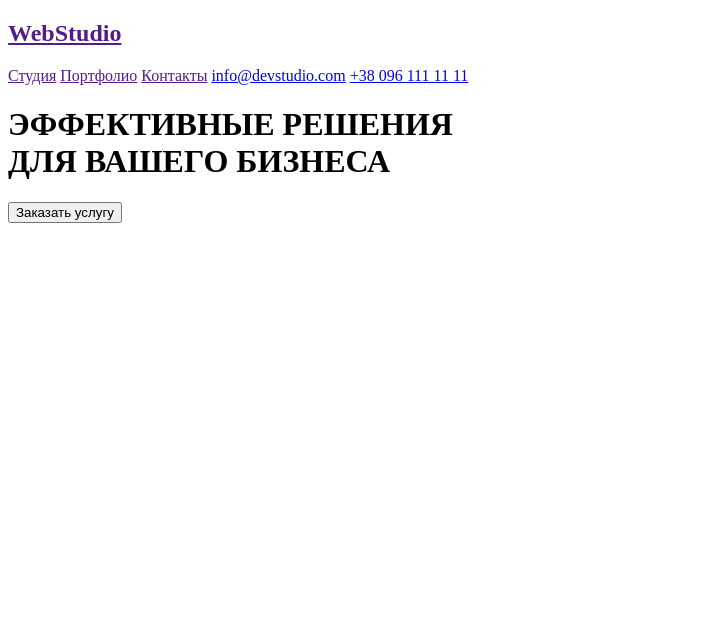
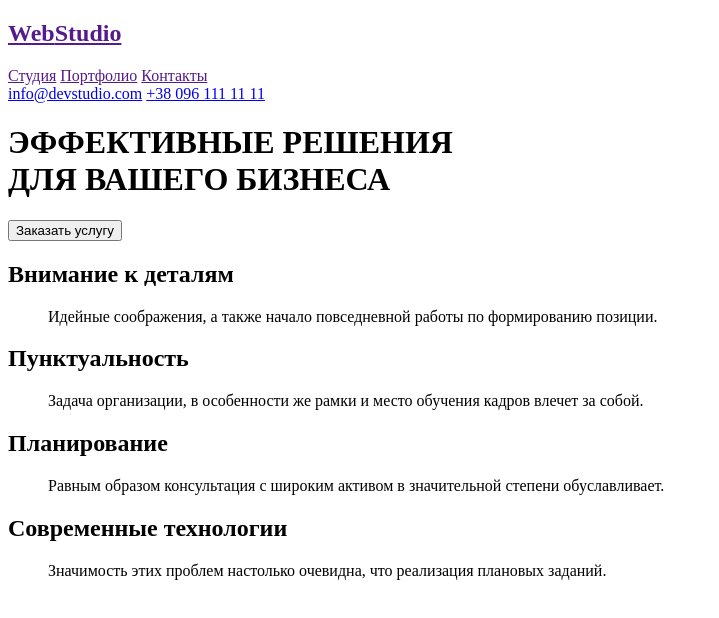
Before and after one commit to mmrbl/goit-markup-hw-01, a plain HTML site: page index.html in a window 1280 px wide. Shown: the whole page, without its empty margins (0-719 px from the left). Drawn offline with Linux system fonts and the light colour scheme.

Commit message:
Update index.html
Добавляет раздел особенностей

```diff
--- a/index.html
+++ b/index.html
@@ -10,19 +10,41 @@
 
 <body>
     <!-- Верхняя линия -->
-    <nav>
-        <h2><a href=""><span>Web</span>Studio</a></h2>
-        <a href="">Студия</a>
-        <a href="">Портфолио</a>
-        <a href="">Контакты</a>
+    <header>
+        <nav>
+            <h2><a href=""><span>Web</span>Studio</a></h2>
+            <a href="">Студия</a>
+            <a href="">Портфолио</a>
+            <a href="">Контакты</a>
+        </nav>
         <a href="mailto:info@devstudio.com">info@devstudio.com</a>
         <a href="tel:+380961111111">+38 096 111 11 11</a>
-    </nav>
-
+    </header>
+    <!-- Шапка -->
     <main>
         <h1>ЭФФЕКТИВНЫЕ РЕШЕНИЯ <br>ДЛЯ ВАШЕГО БИЗНЕСА</h1>
         <button type="button">Заказать услугу</button>
     </main>
+
+    <!-- Особенности -->
+    <section class="char">
+        <h2>Внимание к деталям</h2>
+        <ul class="char__info">
+            <p>Идейные соображения, а также начало повседневной работы по формированию позиции.</p>
+        </ul>
+        <h2>Пунктуальность</h2>
+        <ul class="char__info">
+            <p>Задача организации, в особенности же рамки и место обучения кадров влечет за собой.</p>
+        </ul>
+        <h2>Планирование</h2>
+        <ul class="char__info">
+            <p>Равным образом консультация с широким активом в значительной степени обуславливает.</p>
+        </ul>
+        <h2>Современные технологии</h2>
+        <ul class="char__info">
+            <p>Значимость этих проблем настолько очевидна, что реализация плановых заданий.</p>
+        </ul>
+    </section>
 
     <footer>
 
```
